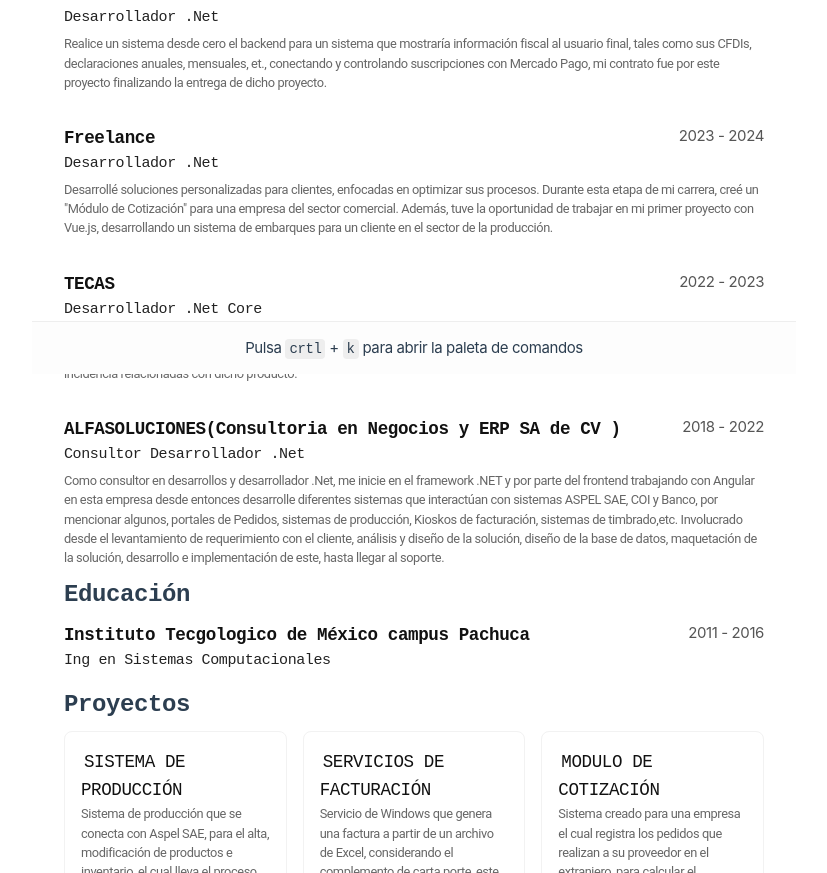
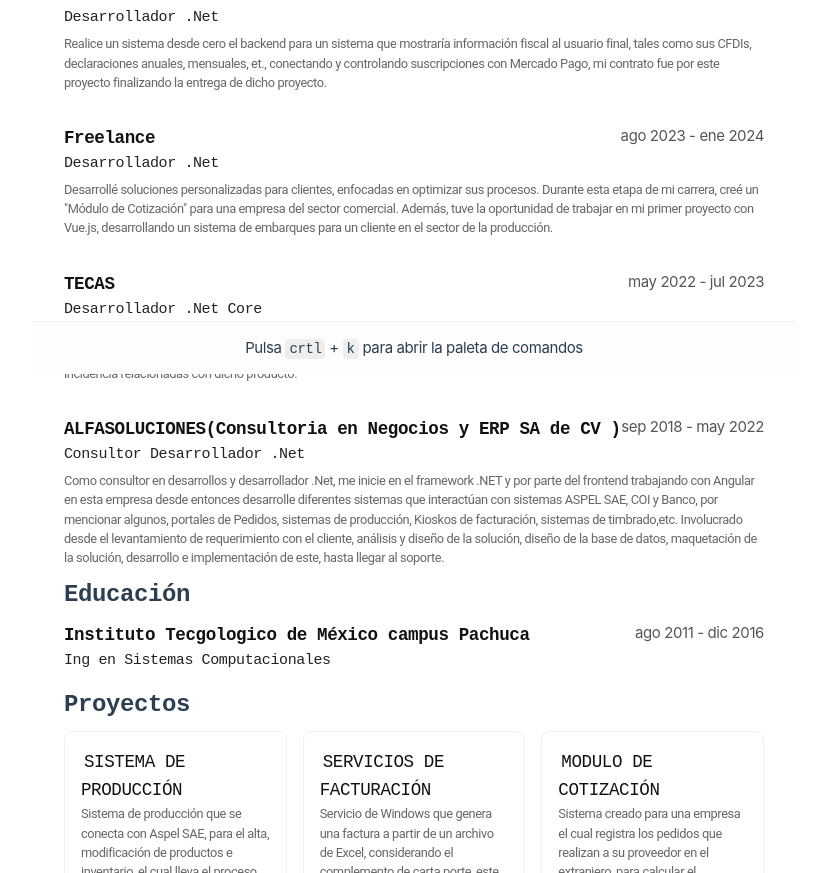
Before and after one commit to FranciscoJavierCarrera/minimalist-cv, a Vue app: page / in a window 1280 px wide. Shown: the part 426-1299 px from the top of the page, without its empty margins (226-1053 px from the left). Built offline with nearby package versions, Linux system fonts and the light colour scheme.

Commit message:
Update Formato Fecha Education y Experience
se cambia el formato para mostrar las fechas ahora se muestra el mes, en versión corta

```diff
--- a/public/cv.json
+++ b/public/cv.json
@@ -32,7 +32,7 @@
       "position": "Desarrollador .Net",
       "url": "https://koud.mx/",
       "startDate": "2024-02-13",
-      "endDate": "",
+      "endDate": "2024-09-30",
       "summary": "Realice un sistema desde cero el backend para un sistema que mostraría información fiscal al usuario final, tales como sus CFDIs, declaraciones anuales, mensuales, et., conectando y controlando suscripciones con Mercado Pago, mi contrato fue por este proyecto finalizando la entrega de dicho proyecto.",
       "highlights": [
         "Started the company"
--- a/src/components/Education.vue
+++ b/src/components/Education.vue
@@ -8,8 +8,8 @@
               <h4>{{ data.area }}</h4>
             </div>
             <time>
-              {{ new Date(data.startDate).getFullYear() }} -
-              {{ data.endDate ? new Date(data.endDate).getFullYear() : 'Presente' }}
+              {{ new Date(data.startDate).toLocaleString('es-Mx', { month: 'short' })}} {{ new Date(data.startDate).getFullYear() }} -
+              {{ data.endDate ? new Date(data.endDate).toLocaleString('es-Mx', { month: 'short' }) : '' }} {{ data.endDate ? new Date(data.endDate).getFullYear() : 'Presente' }}
             </time>
 
         </article>
--- a/src/components/Experience.vue
+++ b/src/components/Experience.vue
@@ -9,8 +9,8 @@
               <h4>{{ work.position }}</h4>
             </div>
             <time>
-              {{ new Date(work.startDate).getFullYear() }} -
-              {{ work.endDate ? new Date(work.endDate).getFullYear() : 'Presente' }}
+              {{ new Date(work.startDate).toLocaleString('es-Mx', { month: 'short' }) }} {{ new Date(work.startDate).getFullYear() }} -
+              {{ work.endDate ? new Date(work.endDate).toLocaleString('es-MX', { month: 'short' }) : '' }} {{ work.endDate ? new Date(work.endDate).getFullYear() : 'Presente' }}
             </time>
           </header>
           <footer>
```
